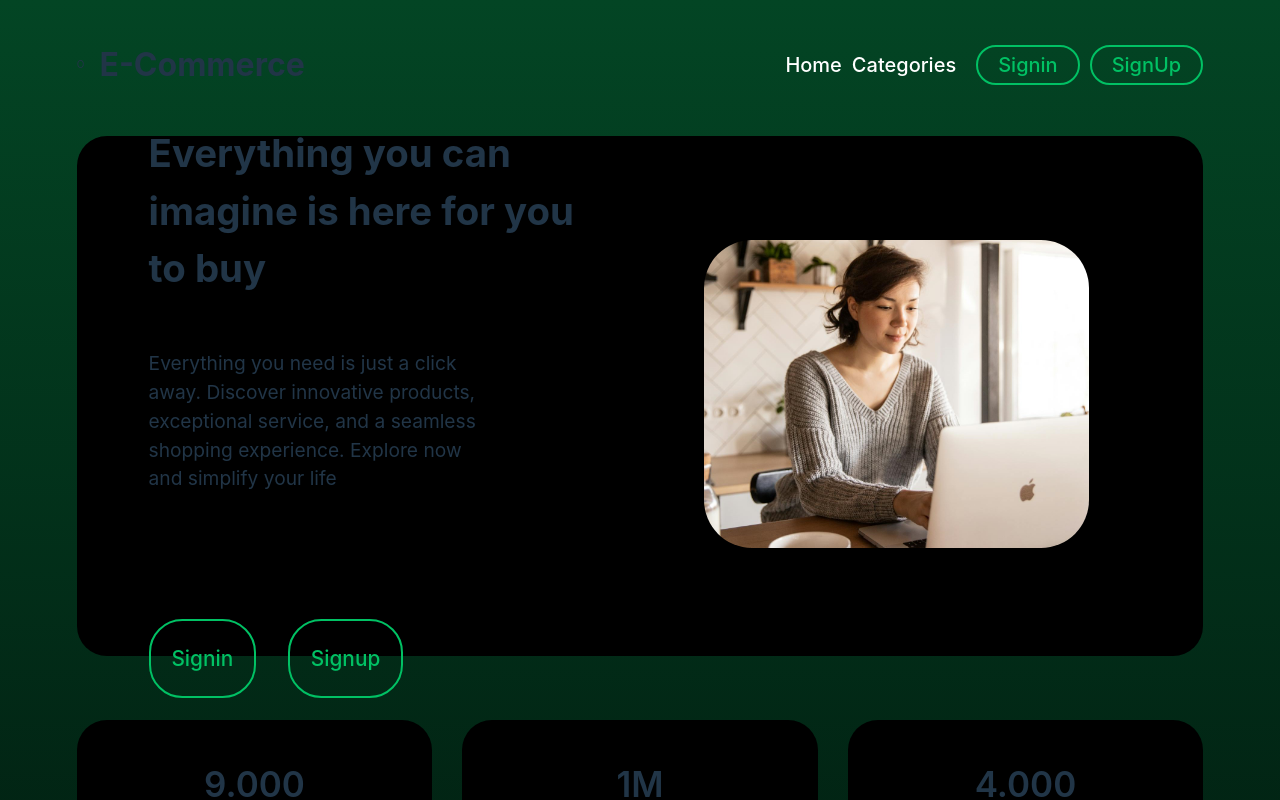
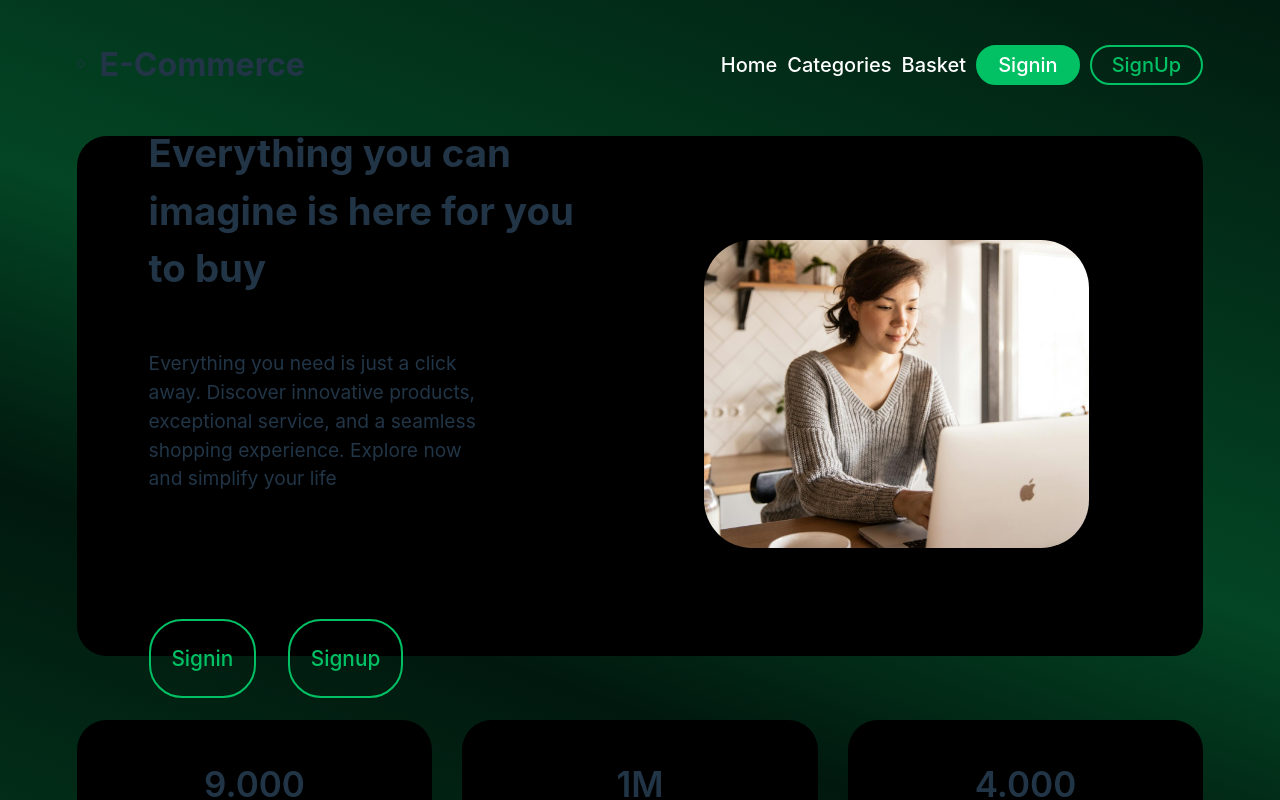
Before and after one commit to celik-arda/e-commerce, a React (Vite) app: page / in a window 1280 px wide. In both pictures the pointer is over the button 1027 px from the left and 64 px from the top of the page. Shown: the top 800 px of the page. Built offline with nearby package versions, Linux system fonts and the light colour scheme; no server answers; the database is empty.

Commit message:
fix (App.scss & variables.scss) : change for navbar, buttons, background
add repeating linear gradient, fix missing navbar text, add hover effect for buttons

```diff
--- a/src/App.css
+++ b/src/App.css
@@ -7,6 +7,13 @@
   border: 0.1em solid #01c164;
   color: #01c164;
   border-radius: 1.6em;
+}
+.page_container button:hover {
+  transition-property: color, background-color;
+  transition-duration: 350ms;
+  transition-timing-function: ease-out;
+  color: white;
+  background-color: #01c164;
 }
 
 body {
@@ -20,11 +27,11 @@ body {
 }
 
 .page_container {
+  background: repeating-linear-gradient(20deg, #01180e 600px, #034524 900px, #01180e 1550px);
   width: 88vw;
   padding: 2vw 6vw;
   height: -moz-fit-content;
   height: fit-content;
-  background-image: linear-gradient(to top, #01180e, #034524);
 }
 form input {
   font-size: 1.5rem;
--- a/src/App.scss
+++ b/src/App.scss
@@ -15,12 +15,17 @@ body {
     box-sizing: border-box;
 }
 
+// header,
+// section {
+//     @extend %page_background;
+// }
+
 
 .page_container {
+    background: repeating-linear-gradient(20deg, #01180e 600px, #034524 900px, #01180e 1550px);
     width: 88vw;
     padding: 2vw 6vw;
     height: fit-content;
-    background-image: linear-gradient(to top, $background_dark, $background_light);
 
     button {
         @extend %button_dark;
--- a/src/components/header/Header.module.scss
+++ b/src/components/header/Header.module.scss
@@ -81,12 +81,10 @@
     .hero_right_side {
         flex: 1;
         padding: 2.8rem;
-        // box-sizing: border-box;
 
         .hero_img_container {
             width: 88%;
             margin: auto auto;
-            // overflow: hidden;
             border-radius: 2rem;
 
 
--- a/src/layouts/navbar/Navbar.tsx
+++ b/src/layouts/navbar/Navbar.tsx
@@ -15,7 +15,7 @@ const Navbar = () => {
                     <div className={style.navbar}>
                         <NavLink to='/'>Home</NavLink>
                         <NavLink to='/categories'>Categories</NavLink>
-                        <NavLink to='/basket'></NavLink>
+                        <NavLink to='/basket'>Basket</NavLink>
                         <AuthButtonContainer />
                         <NavLink to='/signup'>
                             <button className='button_dark' type='submit'>SignUp</button>
```
Also changed, not shown: src/_variables.scss (+13 -0 lines).
